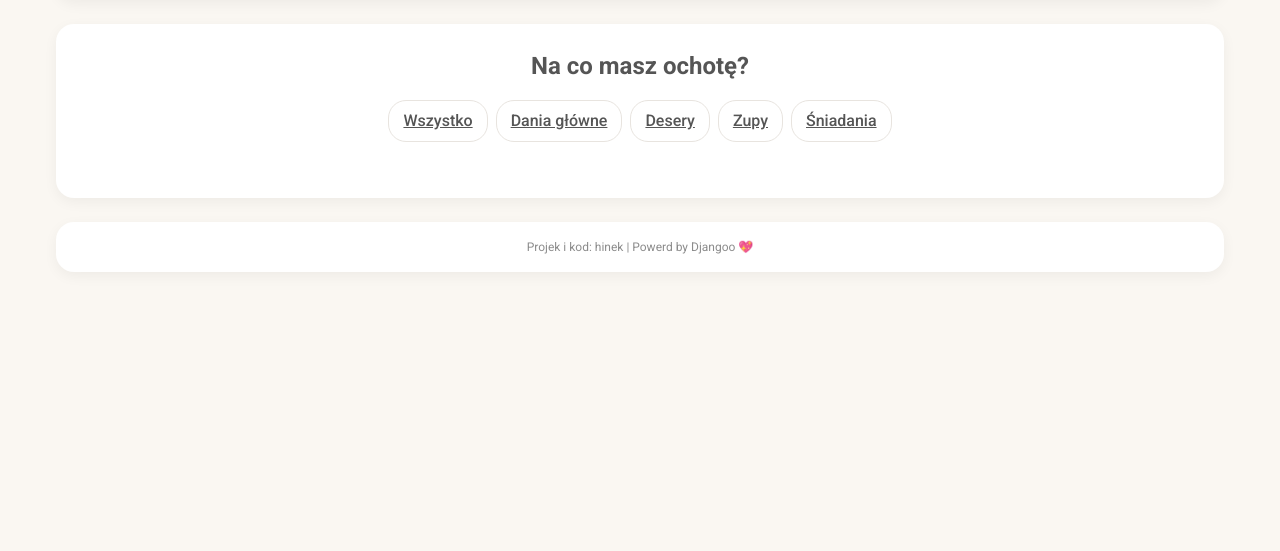
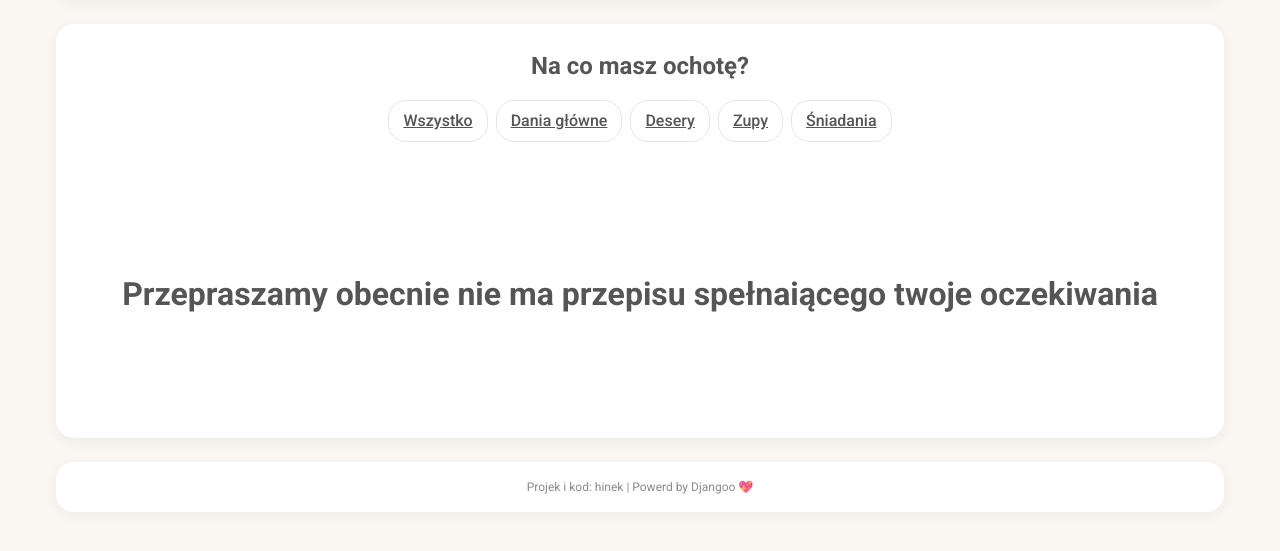
Before and after one commit to PiotrPliszka/django-recipe-book, a Django app: page /recipes/ in a window 1280 px wide. Shown: the part 95-646 px from the top of the page. Run offline with Django 5.2, Linux system fonts and the light colour scheme; data that the repository does not hold is empty.

Commit message:
Dodanie odpowiedniego komunikatu jesli podczas filtrowania nie znajdziemy żadnego odpowiedniego przepisu

```diff
--- a/recipes/static/recipes/foodCard.css
+++ b/recipes/static/recipes/foodCard.css
@@ -68,3 +68,18 @@
   color: var(--text-muted);
   margin-top: auto;
 }
+
+.error {
+  display: flex;
+  width: 100%;
+  justify-content: center;
+  align-items: center;
+  padding: 2rem;
+  min-height: 30vh;
+}
+
+.error-msg {
+  display: flex;
+  justify-content: center;
+  align-items: center;
+}
--- a/recipes/templates/recipes/index.html
+++ b/recipes/templates/recipes/index.html
@@ -16,15 +16,21 @@
         <a href="{% url "index" %}" class="filter-btn">Wszystko</a>
         <a href="{% url "category" slug="main" %}" class="filter-btn">Dania główne</a>
         <a href="{% url "category" slug="dessert" %}" class="filter-btn">Desery</a>
-        <a href="#" class="filter-btn">Zupy</a>
-        <a href="#" class="filter-btn">Śniadania</a>
+        <a href="{% url "category" slug="soup" %}" class="filter-btn">Zupy</a>
+        <a href="{% url "category" slug="snack" %}" class="filter-btn">Śniadania</a>
       </div>
     </div>
     <!-- Food Cards -->
-    <div class="food-card-grid">
-      {% for element in all_recipes %}
-        {% include "recipes/includes/foodCard.html" %}
-      {% endfor %}
-    </div>
+    {% if all_recipes %}
+      <div class="food-card-grid">
+        {% for element in all_recipes %}
+          {% include "recipes/includes/foodCard.html" %}
+        {% endfor %}
+      </div>
+    {% else %}
+      <div class="error">
+        <h1 class="error-msg">Przepraszamy obecnie nie ma przepisu spełnaiącego twoje oczekiwania</h1>
+      </div>
+    {% endif %}
   </main>
 {% endblock content %}
```
